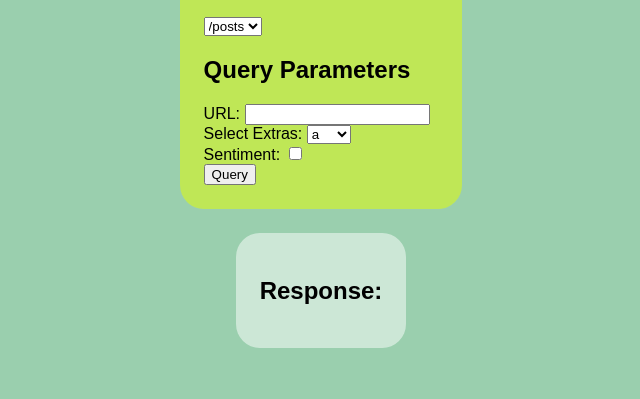
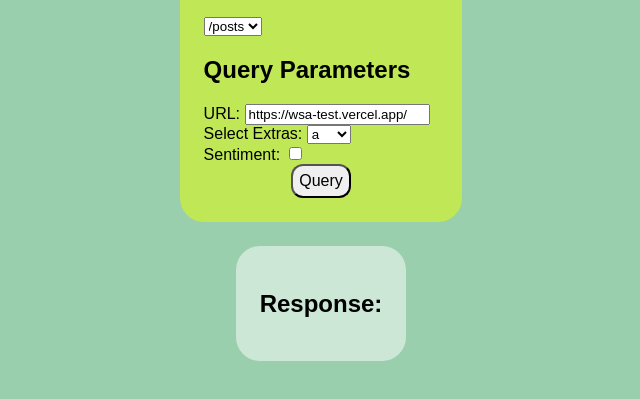
Before and after one commit to kaly666/web-scraper-jeco, a website: page src/client/index.html in a window 1280 px wide. Shown: the part 143-542 px from the top of the page, without its empty margins (319-959 px from the left). Drawn offline with Linux system fonts and the light colour scheme.

Commit message:
default values

```diff
--- a/src/client/index.html
+++ b/src/client/index.html
@@ -18,7 +18,7 @@
         <form hx-get="http://localhost:3000/posts" hx-swap="none">
             <div>
                 <label for="url">URL:</label>
-                <input type="text" id="url" name="url" required>
+                <input type="text" id="url" name="url" value="https://wsa-test.vercel.app/" required>
             </div>
             <div id="extras-holder">
                 <label for="tag">Select Extras:</label>
@@ -34,7 +34,7 @@
             <div id="other-params">
 
             </div>
-            <div>
+            <div style="display: flex; justify-content: center;">
                 <button type="submit">Query</button>
             </div>
         </form>
@@ -65,6 +65,7 @@
                 `;
                 otherParams.appendChild(rawCheckbox);
                 document.getElementById('extras-holder').innerHTML = '';
+                document.getElementById('url').value = 'https://wsa-test.vercel.app/blog/the-joys-of-gardening'
 
             } else {
                 // remove raw checkbox option
@@ -80,6 +81,7 @@
                         <option value="img">img</option>
                     </select>
                 `;
+                document.getElementById('url').value = 'https://wsa-test.vercel.app/'
             }
             const form = document.querySelector('form');
             form.setAttribute('hx-get', `http://localhost:3000${endpoint}`);
@@ -111,6 +113,18 @@
             max-width: 800px;
             border-radius: 24px;
         }
+
+        button {
+            padding: 6px;
+            justify-self: center;
+            border-radius: 12px;
+            font-size: 16px;
+        }
+
+        button:hover {
+            background-color: aqua;
+            cursor: pointer;
+        }
     </style>
 </body>
 </html>
```
